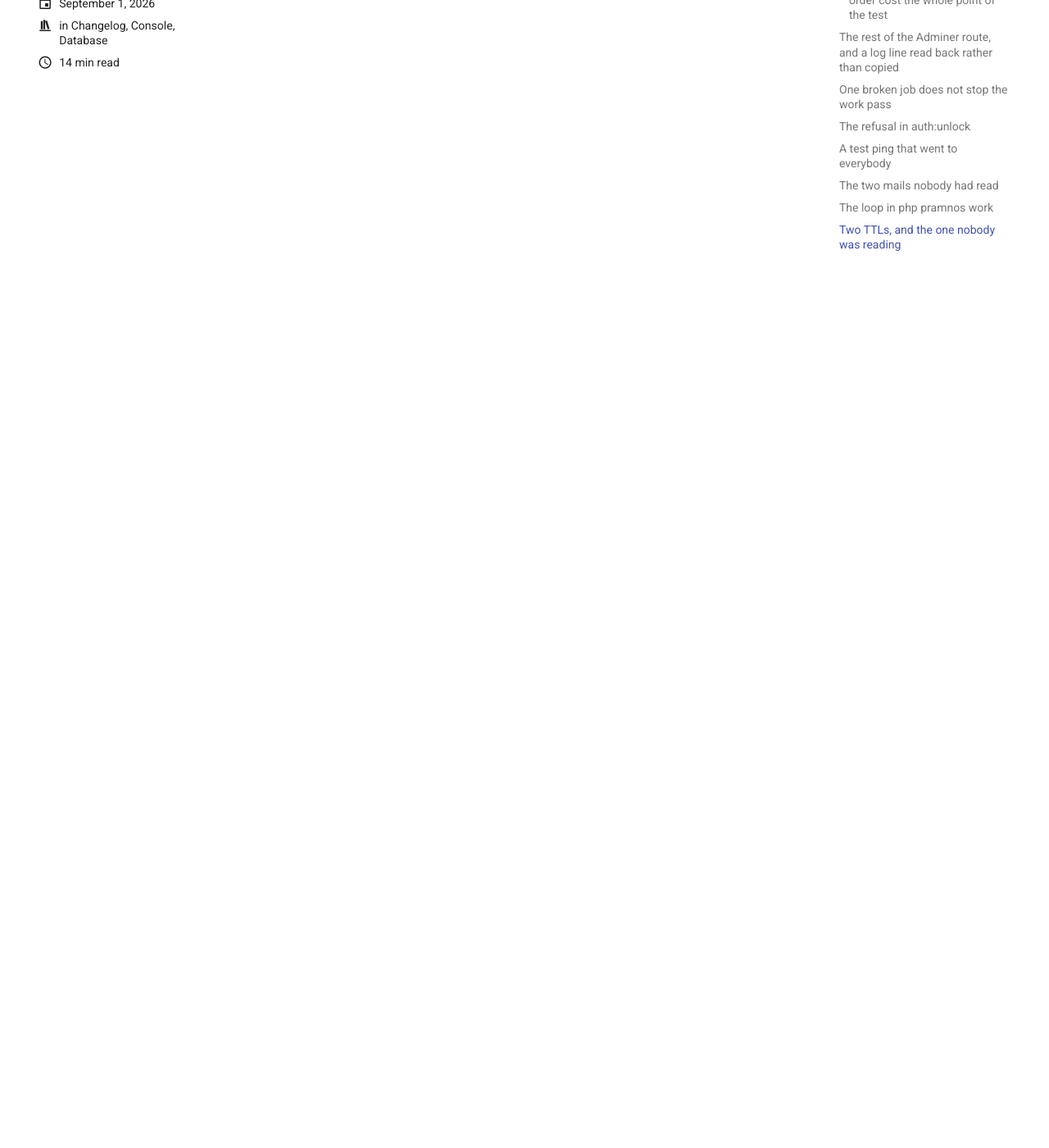
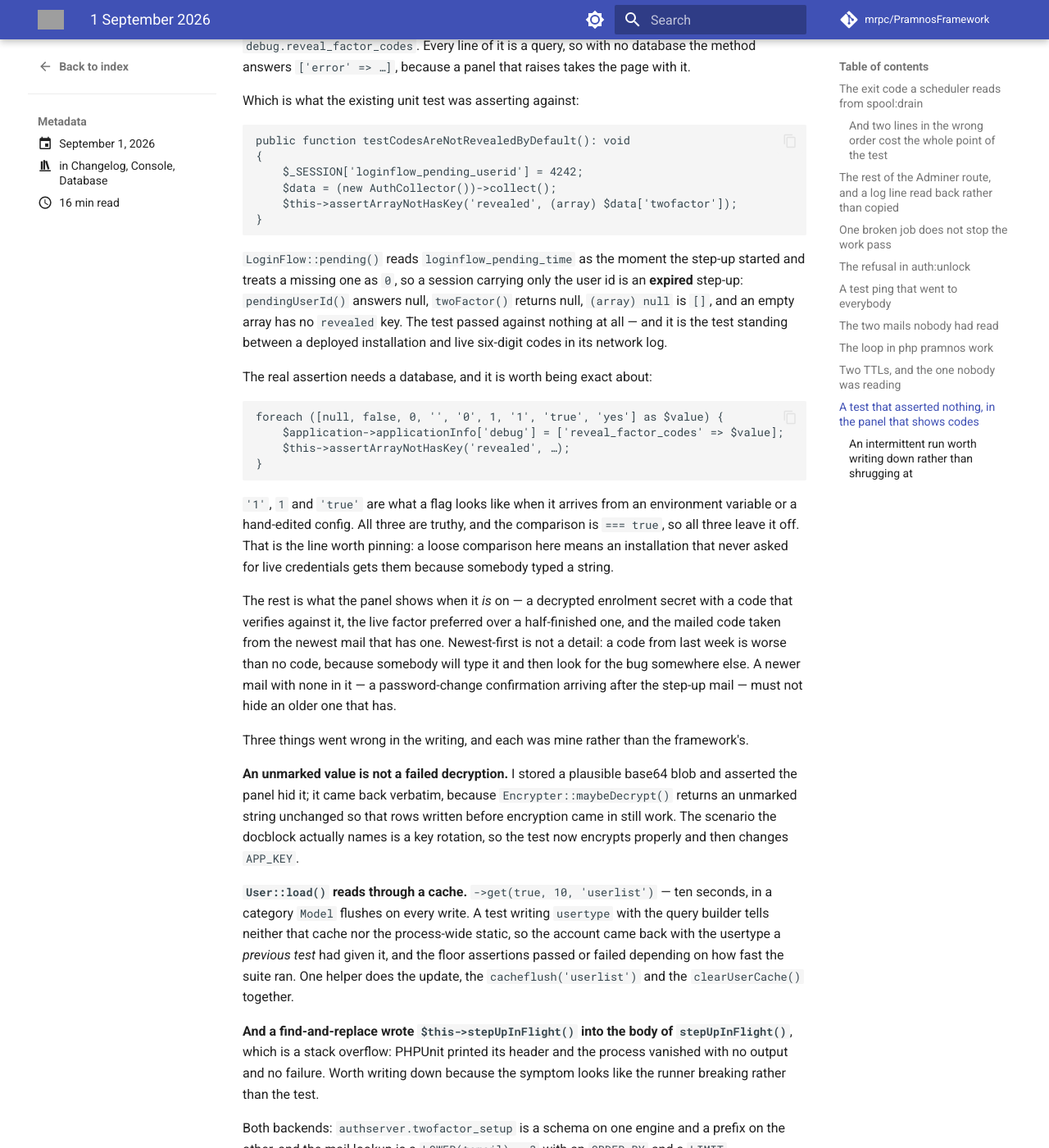
Before and after one commit to mrpc/PramnosFramework, an MkDocs documentation site: the page built from docs/version-history/posts/2026-09-01.md, in a window 1280 px wide and 1400 px high, scrolled down 8770 px. Shown: the whole window at 82% size. Built offline with MkDocs 1.6.1 and Material for MkDocs 9.7.7, drawn with Linux system fonts in a browser that asks for light colours; comment, search, counter and statistics services are not loaded; some of the changed text lies outside the part shown; grey boxes are pictures that could not be loaded.

Commit message:
test(debug): the second-factor panel, against a real database
`AuthCollector::twoFactor()` is entirely queries, so with no database it answers
`['error' => …]` — and the unit test asserting that codes stay hidden was
asserting against that. Worse: it set `loginflow_pending_userid` without
`loginflow_pending_time`, which `LoginFlow::pending()` reads as the moment the
step-up started and treats as `0`, so the step-up was expired, `twoFactor()`
returned null, and `assertArrayNotHasKey('revealed', (array) null)` passed
against nothing at all. That test stood between a deployed installation and live
six-digit codes in its network log.

Replaced by integration tests on both backends, of which the load-bearing one is
that `debug.reveal_factor_codes` is compared with `===`: `'1'`, `1` and `'true'`
are all truthy and all leave it off, because those are what a flag looks like
arriving from an environment variable. The rest covers what the panel shows when
it is on — a decrypted enrolment secret with a code that verifies against it, the
live factor preferred over a half-finished one, a secret unreadable after a key
rotation reported as no enrolment rather than as ciphertext, and the mailed code
taken from the newest mail that has one.

Guide: the `=== true` comparison, where each revealed value comes from, and why
newest-first matters for the mailed code.

````diff
--- a/docs/version-history/posts/2026-09-01.md
+++ b/docs/version-history/posts/2026-09-01.md
@@ -354,3 +354,83 @@ entry — so touching the file no longer aged it. mtime is the better choice any
 read now agree about which entries are stale.
 
 Suite: 13,479 → 13,511 tests, wall clock 2:24.
+
+## A test that asserted nothing, in the panel that shows codes
+
+`AuthCollector` at 60.5%, and the uncovered 64 statements were all of `twoFactor()` — the factors
+an account holds, the floors, the pending step-up, and the two reads behind
+`debug.reveal_factor_codes`. Every line of it is a query, so with no database the method answers
+`['error' => …]`, because a panel that raises takes the page with it.
+
+Which is what the existing unit test was asserting against:
+
+```php
+public function testCodesAreNotRevealedByDefault(): void
+{
+    $_SESSION['loginflow_pending_userid'] = 4242;
+    $data = (new AuthCollector())->collect();
+    $this->assertArrayNotHasKey('revealed', (array) $data['twofactor']);
+}
+```
+
+`LoginFlow::pending()` reads `loginflow_pending_time` as the moment the step-up started and treats
+a missing one as `0`, so a session carrying only the user id is an **expired** step-up:
+`pendingUserId()` answers null, `twoFactor()` returns null, `(array) null` is `[]`, and an empty
+array has no `revealed` key. The test passed against nothing at all — and it is the test standing
+between a deployed installation and live six-digit codes in its network log.
+
+The real assertion needs a database, and it is worth being exact about:
+
+```php
+foreach ([null, false, 0, '', '0', 1, '1', 'true', 'yes'] as $value) {
+    $application->applicationInfo['debug'] = ['reveal_factor_codes' => $value];
+    $this->assertArrayNotHasKey('revealed', …);
+}
+```
+
+`'1'`, `1` and `'true'` are what a flag looks like when it arrives from an environment variable or
+a hand-edited config. All three are truthy, and the comparison is `=== true`, so all three leave it
+off. That is the line worth pinning: a loose comparison here means an installation that never asked
+for live credentials gets them because somebody typed a string.
+
+The rest is what the panel shows when it *is* on — a decrypted enrolment secret with a code that
+verifies against it, the live factor preferred over a half-finished one, and the mailed code taken
+from the newest mail that has one. Newest-first is not a detail: a code from last week is worse
+than no code, because somebody will type it and then look for the bug somewhere else. A newer mail
+with none in it — a password-change confirmation arriving after the step-up mail — must not hide an
+older one that has.
+
+Three things went wrong in the writing, and each was mine rather than the framework's.
+
+**An unmarked value is not a failed decryption.** I stored a plausible base64 blob and asserted the
+panel hid it; it came back verbatim, because `Encrypter::maybeDecrypt()` returns an unmarked string
+unchanged so that rows written before encryption came in still work. The scenario the docblock
+actually names is a key rotation, so the test now encrypts properly and then changes `APP_KEY`.
+
+**`User::load()` reads through a cache.** `->get(true, 10, 'userlist')` — ten seconds, in a category
+`Model` flushes on every write. A test writing `usertype` with the query builder tells neither that
+cache nor the process-wide static, so the account came back with the usertype a *previous test* had
+given it, and the floor assertions passed or failed depending on how fast the suite ran. One helper
+does the update, the `cacheflush('userlist')` and the `clearUserCache()` together.
+
+**And a find-and-replace wrote `$this->stepUpInFlight()` into the body of `stepUpInFlight()`**,
+which is a stack overflow: PHPUnit printed its header and the process vanished with no output and
+no failure. Worth writing down because the symptom looks like the runner breaking rather than the
+test.
+
+Both backends: `authserver.twofactor_setup` is a schema on one engine and a prefix on the other,
+and the mail lookup is a `LOWER(tomail) = ?` with an `ORDER BY` and a `LIMIT`.
+
+### An intermittent run worth writing down rather than shrugging at
+
+Twice today the first full run after a new test file appeared reported errors — four the first
+time, thirteen the second — and every run after it was clean. Three consecutive green runs follow
+this one, with identical assertion counts.
+
+I do not know what those runs failed on: both times the error list scrolled past before I captured
+it, which is the actual mistake here. The pattern that the failing run is always the *first* after
+a new file points at state surviving between runs — the test databases and the file cache both do
+— but that is a hypothesis, not a finding, and nothing below it should be read as fixed. For the
+rest of this work the first run after a new file goes to a log file.
+
+Suite: 13,511 → 13,536 tests, wall clock 2:24.
````
Also changed, not shown: docs/Pramnos_Debug_Toolbar_Usage.md (+18 -0 lines), 3 other files.
